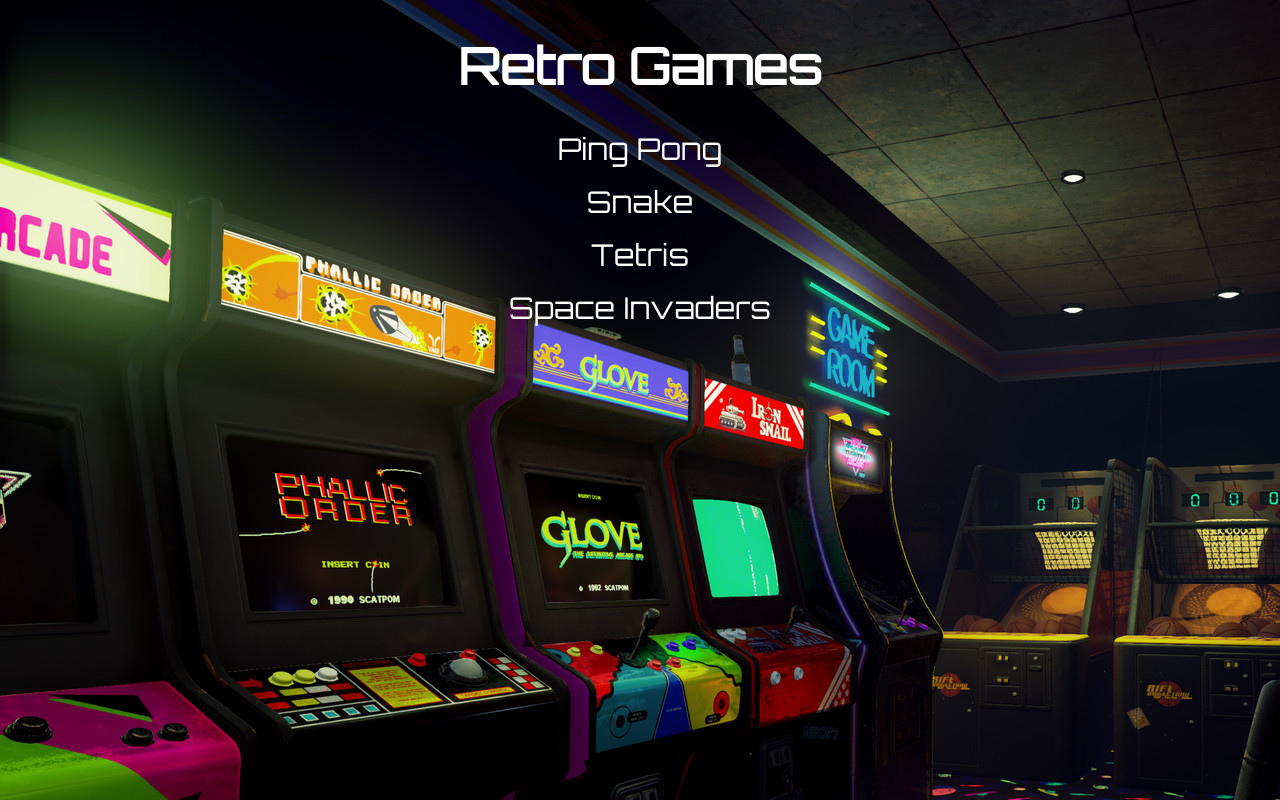
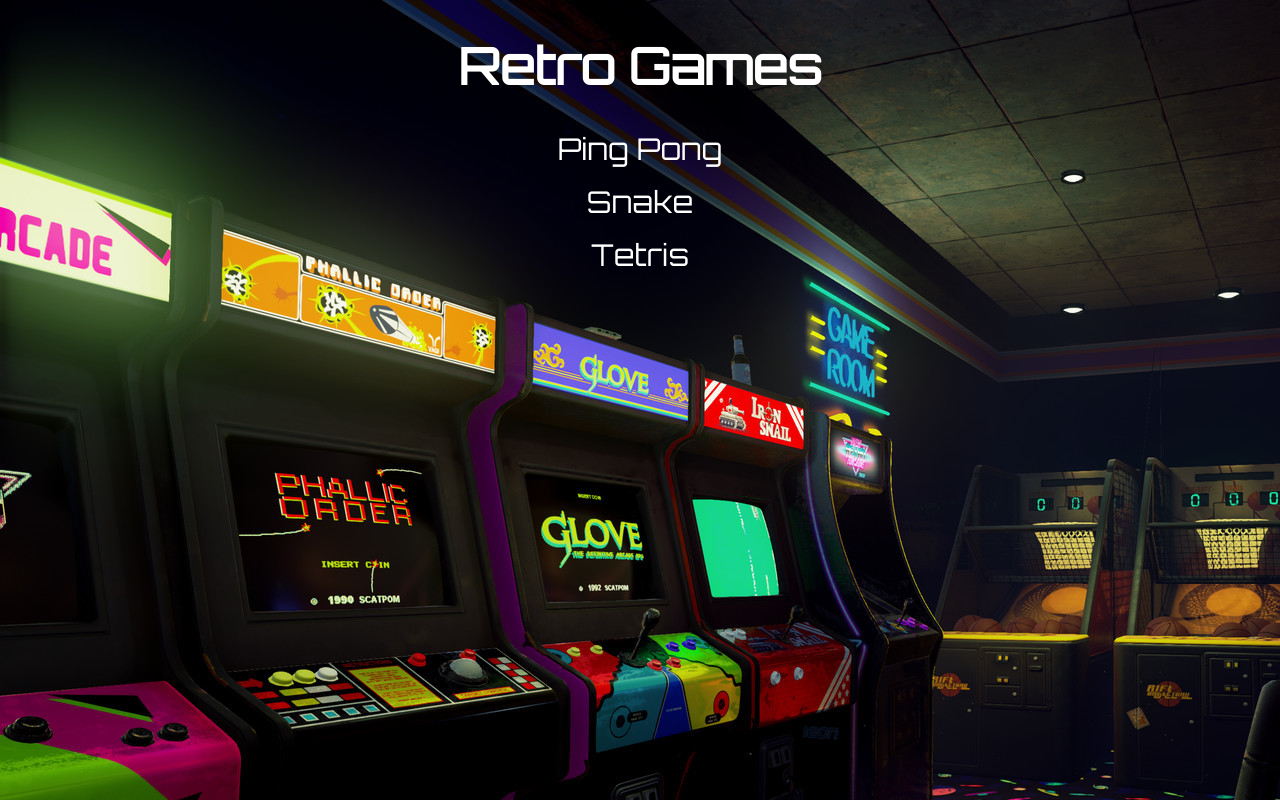
Before and after one commit to GovindMehra/cofasss, a plain HTML site: page index.html in a window 1280 px wide. Drawn offline with Linux system fonts and the light colour scheme; files whose address does not match are found by name.

Commit message:
Update index.html

```diff
--- a/index.html
+++ b/index.html
@@ -26,6 +26,5 @@
   <p><a href="ping_pong/ping_pong.html">Ping Pong</a></p>
   <p><a href="snake/snake_menu.html">Snake</a></p>
   <p><a href="tetris/tetris_menu.html">Tetris</a></p>
-  <p><a href="space_invaders/space_invaders_menu.html">Space Invaders</a></p>
 </body>
 </html>
```
